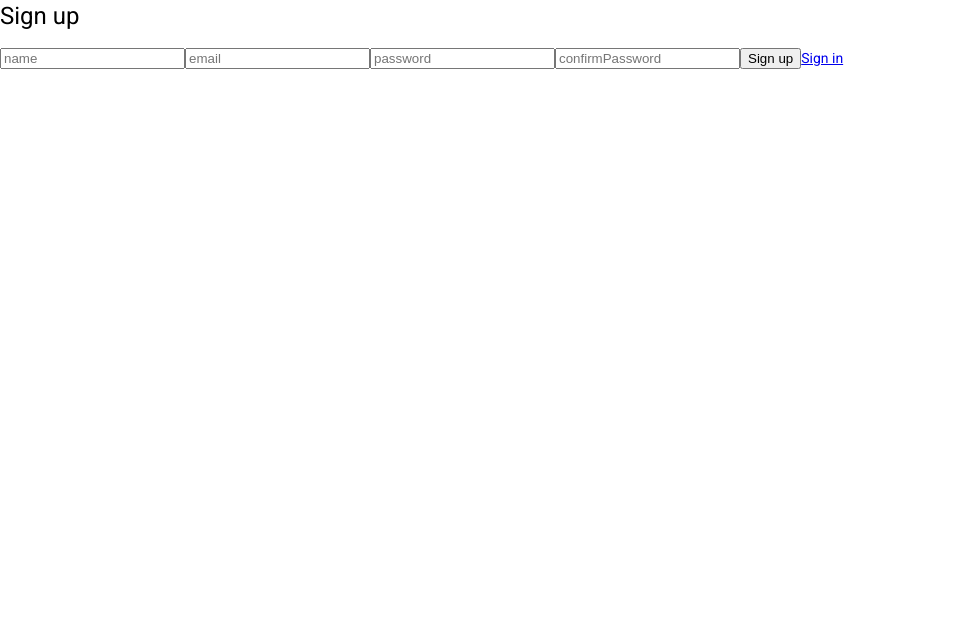
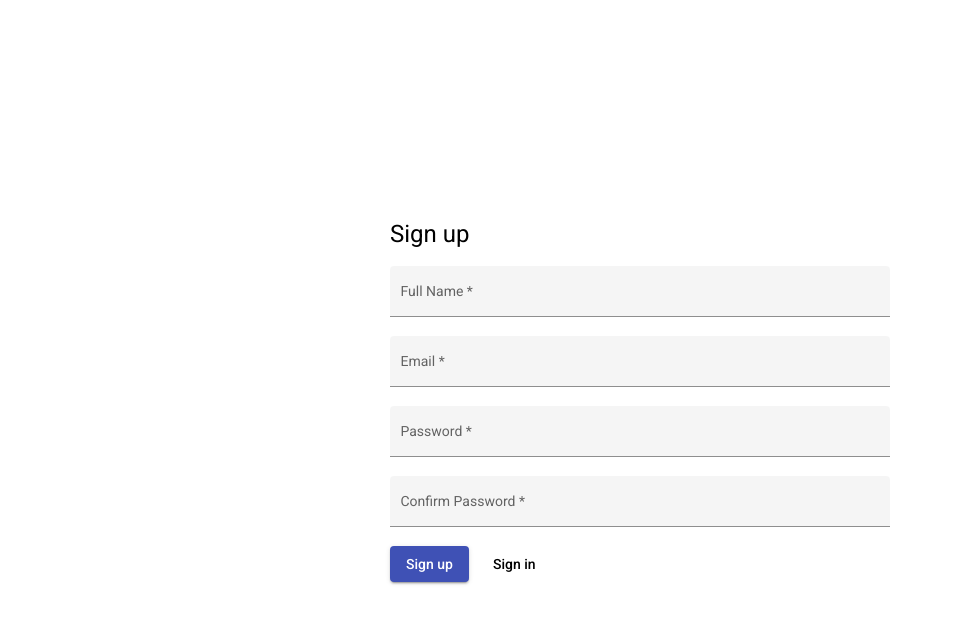
Before and after one commit to rahmaniali-ir/todo-angular, an Angular app: page /sign-up in a window 1280 px wide. Shown: the top 624 px of the page, without its empty margins (0-953 px from the left). Built offline with nearby package versions, Linux system fonts and the light colour scheme.

Commit message:
sign-up material design

```diff
--- a/src/app/pages/sign-up/sign-up.component.html
+++ b/src/app/pages/sign-up/sign-up.component.html
@@ -1,16 +1,46 @@
-<main>
+<form class="example-form">
   <h1>Sign up</h1>
 
-  <input [(ngModel)]="name" placeholder="name" type="text" />
-  <input [(ngModel)]="email" placeholder="email" type="email" />
-  <input [(ngModel)]="password" placeholder="password" type="password" />
-  <input
-    [(ngModel)]="confirmPassword"
-    placeholder="confirmPassword"
-    type="password"
-  />
+  <mat-form-field class="example-full-width" appearance="fill">
+    <mat-label>Full Name</mat-label>
+    <input matInput [formControl]="nameFormControl" placeholder="Name" />
+  </mat-form-field>
 
-  <button (click)="signUp()">Sign up</button>
+  <mat-form-field class="example-full-width" appearance="fill">
+    <mat-label>Email</mat-label>
+    <input
+      matInput
+      [formControl]="emailFormControl"
+      placeholder="Email"
+      type="email"
+    />
+  </mat-form-field>
 
-  <a routerLink="/sign-in">Sign in</a>
-</main>
+  <mat-form-field class="example-full-width" appearance="fill">
+    <mat-label>Password</mat-label>
+    <input
+      matInput
+      [formControl]="passwordFormControl"
+      placeholder="Password"
+      type="password"
+    />
+  </mat-form-field>
+
+  <mat-form-field class="example-full-width" appearance="fill">
+    <mat-label>Confirm Password</mat-label>
+    <input
+      matInput
+      [formControl]="confirmPasswordFormControl"
+      placeholder="Confirm Password"
+      type="password"
+    />
+  </mat-form-field>
+
+  <footer>
+    <button mat-raised-button color="primary" (click)="signUp()">
+      Sign up
+    </button>
+
+    <a mat-button routerLink="/sign-in">Sign in</a>
+  </footer>
+</form>
--- a/src/app/pages/sign-up/sign-up.component.sass
+++ b/src/app/pages/sign-up/sign-up.component.sass
@@ -0,0 +1,16 @@
+
+:host
+  align-items: center
+  display: flex
+  height: 100vh
+  justify-content: center
+
+form
+  max-width: 100%
+  width: clamp(300px, 40vw, 500px)
+
+  > *
+    display: block
+
+footer a
+  margin-inline-start: 8px
--- a/src/app/pages/sign-up/sign-up.component.ts
+++ b/src/app/pages/sign-up/sign-up.component.ts
@@ -1,4 +1,5 @@
 import { Component, OnInit } from '@angular/core';
+import { FormControl, FormGroup, Validators } from '@angular/forms';
 import { AuthService } from 'src/app/services/auth.service';
 
 @Component({
@@ -7,22 +8,43 @@ import { AuthService } from 'src/app/services/auth.service';
   styleUrls: ['./sign-up.component.sass'],
 })
 export class SignUpComponent implements OnInit {
-  name = '';
-  email = '';
-  password = '';
-  confirmPassword = '';
+  form = new FormGroup({
+    name: new FormControl('', [Validators.required]),
+    email: new FormControl('', [Validators.required, Validators.email]),
+    password: new FormControl('', [Validators.required]),
+    confirmPassword: new FormControl('', [Validators.required]),
+  });
 
   constructor(private authService: AuthService) {}
 
   ngOnInit(): void {}
 
+  get nameFormControl() {
+    return this.form.controls.name;
+  }
+
+  get emailFormControl() {
+    return this.form.controls.email;
+  }
+
+  get passwordFormControl() {
+    return this.form.controls.password;
+  }
+
+  get confirmPasswordFormControl() {
+    return this.form.controls.confirmPassword;
+  }
+
   signUp() {
-    if (this.password !== this.confirmPassword) return;
+    if (
+      this.passwordFormControl.value !== this.confirmPasswordFormControl.value
+    )
+      return;
 
-    const name = this.name.trim();
-    const email = this.email.trim();
+    const name = this.nameFormControl.value?.trim() || '';
+    const email = this.emailFormControl.value?.trim() || '';
 
-    const password = this.password.trim();
+    const password = this.passwordFormControl.value?.trim() || '';
 
     if (!email.length || !password.length) return;
 
```
